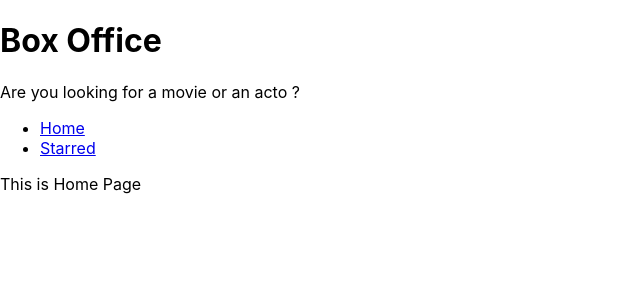
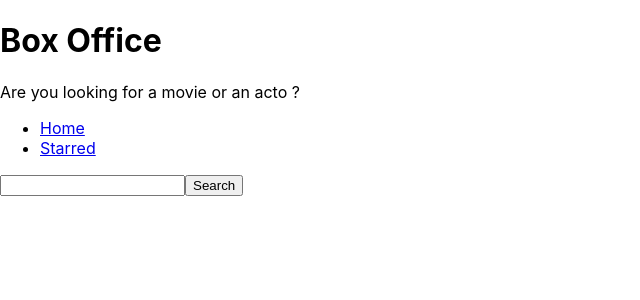
Before and after one commit to ShadabImran07/Box-Office, a React (Create React App) app: page / in a window 1280 px wide. Shown: the top 300 px of the page, without its empty margins (0-640 px from the left). Built offline with nearby package versions, Linux system fonts and the light colour scheme.

Commit message:
learn How to fetch result and data on enter key press

```diff
--- a/src/App.js
+++ b/src/App.js
@@ -1,7 +1,7 @@
 import React from 'react';
 import { Switch, Route } from 'react-router-dom';
 
-import { Home } from './pages/Home';
+import Home from './pages/Home';
 import Starred from './pages/Starred';
 
 function App() {
--- a/src/pages/Home.js
+++ b/src/pages/Home.js
@@ -1,4 +1,41 @@
-import React from 'react';
+import React, { useState } from 'react';
 import MainPageLayout from '../components/MainPageLayout';
 
-export const Home = () => <MainPageLayout>This is Home Page</MainPageLayout>;
+// export const Home = () => (
+//     const [input, setInput] = useState('');
+//     const onInputChange = ev => setInput(ev.target.value);
+//   <MainPageLayout>
+//     <input type="text" onChange={onInputChange} />
+//   </MainPageLayout>
+// );
+
+const Home = () => {
+  const [input, setInput] = useState('');
+  const onInputChange = ev => setInput(ev.target.value);
+  const onSearch = () => {
+    fetch(`https://api.tvmaze.com/singlesearch/shows?q=${input}`)
+      .then(r => r.json())
+      .then(result => {
+        console.log(result);
+      });
+  };
+  const onKeyDown = ev => {
+    if (ev.keyCode === 13) {
+      onSearch();
+    }
+  };
+  return (
+    <MainPageLayout>
+      <input
+        type="text"
+        onChange={onInputChange}
+        onKeyDown={onKeyDown}
+        value={input}
+      />
+      <button type="button" onClick={onSearch}>
+        Search
+      </button>
+    </MainPageLayout>
+  );
+};
+export default Home;
```
Also changed, not shown: 1 other file (tests, documents, lock files or other folders).
